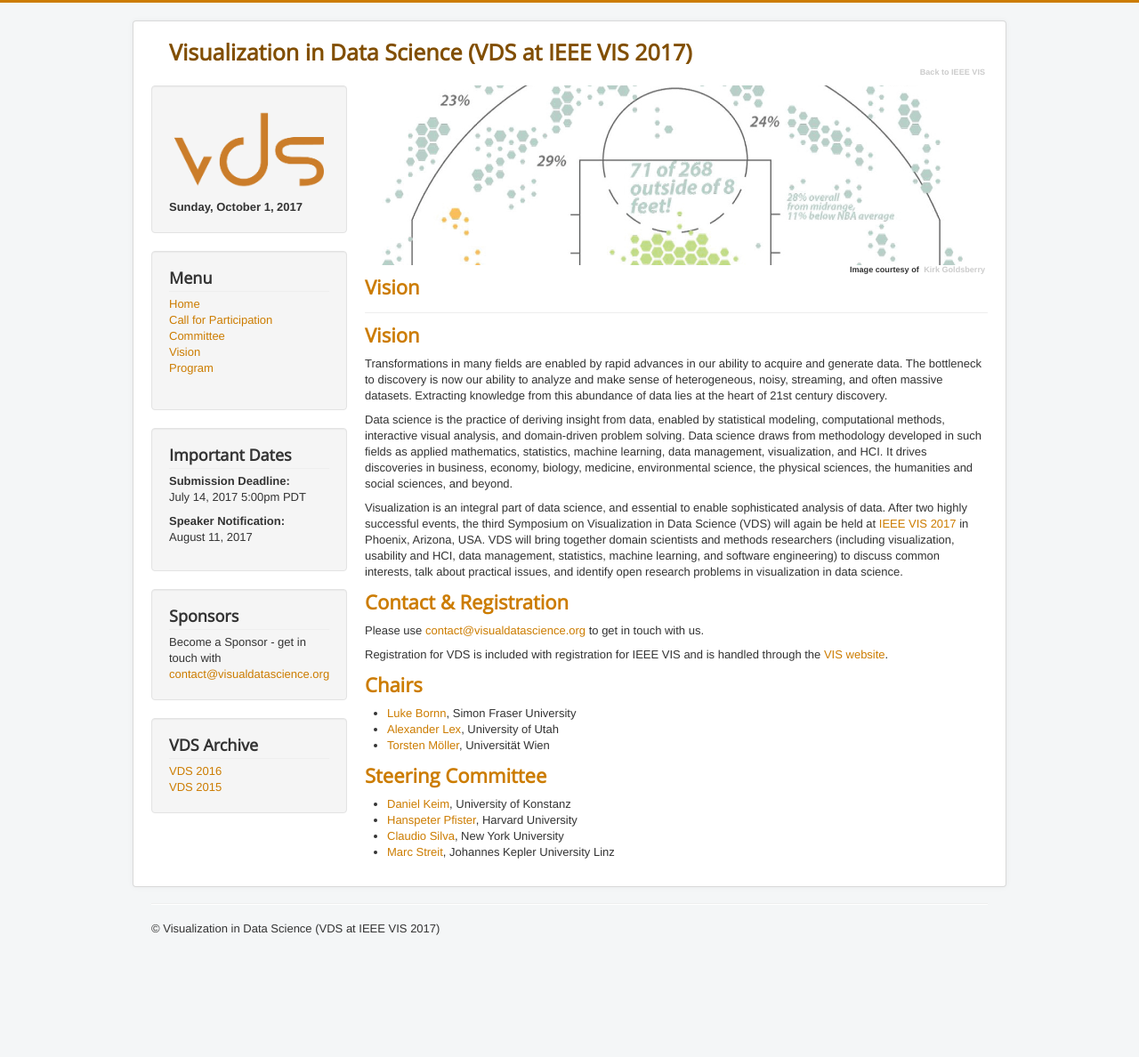
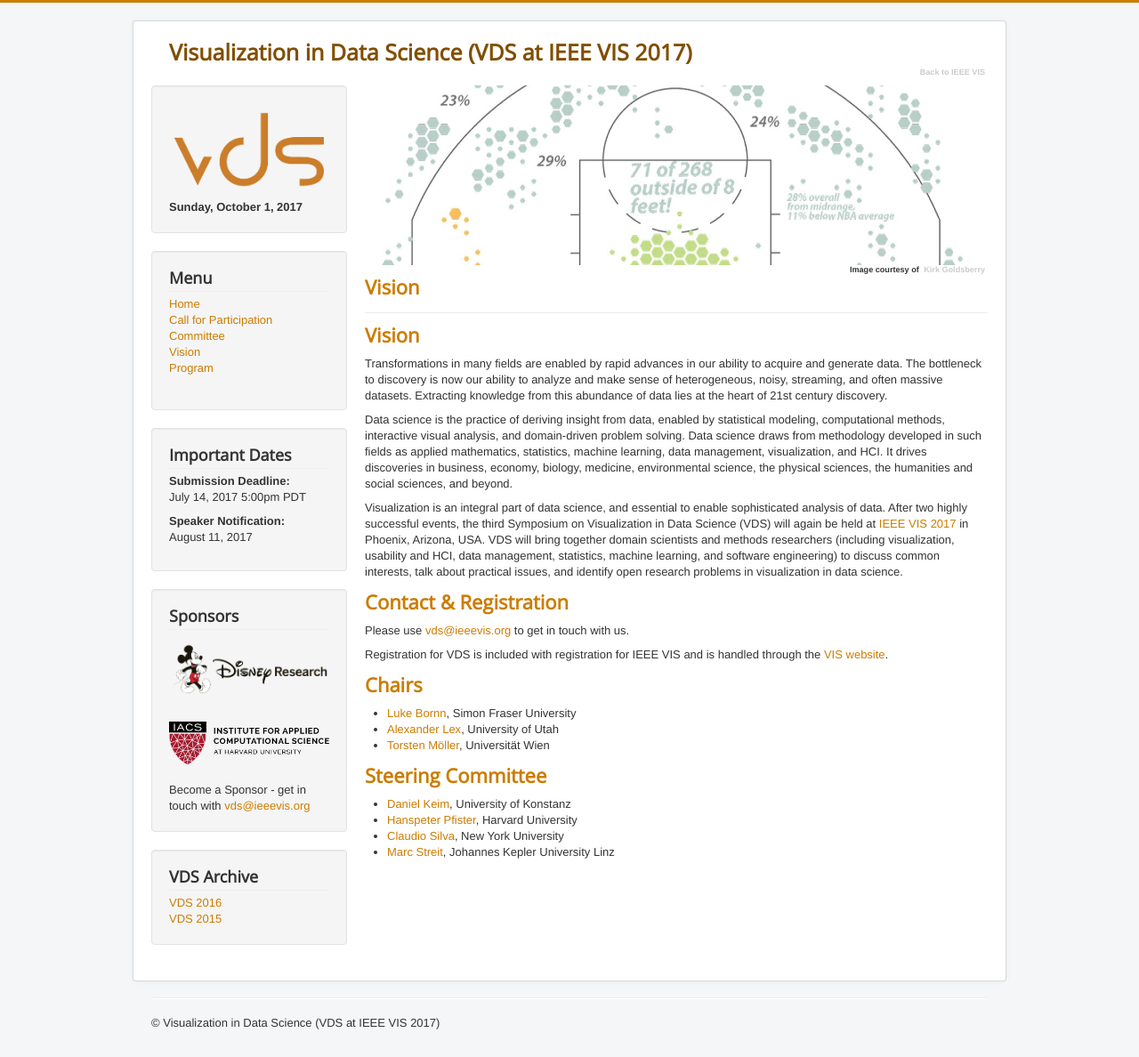
Before and after one commit to visualdatascience/2017, a Jekyll site: the page built from index.md, in a window 1280 px wide. Shown: the whole page at 89% size. Built offline with Jekyll 4.4.1, drawn with Linux system fonts in a browser that asks for light colours; our own code applies the rules of GitHub Pages for plain Markdown files; before the commit the page ends 1082 px from its top, so only the background shows below that.

Commit message:
updated logos, e-mails

```diff
--- a/_config.yml
+++ b/_config.yml
@@ -1,6 +1,6 @@
 # Site settings
 title: "Visualization in Data Science (VDS at IEEE VIS 2017)"
-email: "contact@visualdatascience.org"
+email: "vds@ieeevis.org"
 description: "Visualization in Data Science (VDS at IEEE VIS 2017)"
 baseurl: "/2017"
 url: "http://visualdatascience.org"
--- a/_includes/header.html
+++ b/_includes/header.html
@@ -41,14 +41,18 @@
 
       <div class="well "><h3 class="page-header">Sponsors</h3>
 
-       <div>  Become a Sponsor - get in touch with <a href="mailto:contact@visualdatascience.org">contact@visualdatascience.org</a></div>
-          <!--
+
+
         <div class="custom">
             <p><a href="http://www.disneyresearch.com"><img class="logo" src="{{ site.baseurl }}/images/sponsors/disney.png" alt="Disney Research" /></a></p>
             <p><a href="http://iacs.seas.harvard.edu"><img class="logo"src="{{ site.baseurl }}/images/sponsors/iacs.png" alt="Harvard Institute for Applied Computational Science" /></a></p>
+        </div>
+
+          <div>  Become a Sponsor - get in touch with <a href="mailto:vds@ieeevis.org">vds@ieeevis.org</a></div>
+            <!--
             <p><a href="https://azure.microsoft.com/"><img class="logo" src="{{ site.baseurl }}/images/sponsors/azure.png" alt="Microsoft Azure" /></a></p>
             <p><a href="https://www.rstudio.com/"><img  class="logo" src="{{ site.baseurl }}/images/sponsors/rstudio.png" alt="RStudio" /></a></p>
-        </div>
+
         -->
       </div>
 
--- a/index.md
+++ b/index.md
@@ -13,7 +13,7 @@ Visualization is an integral part of data science, and essential to enable sophi
 
 ## Contact & Registration
 
-Please use [contact@visualdatascience.org](mailto:contact@visualdatascience.org) to get in touch with us.
+Please use [vds@ieeevis.org](mailto:vds@ieeevis.org) to get in touch with us.
 
 Registration for VDS is included with registration for IEEE VIS and is handled through the [VIS website](http://ieeevis.org/).
 
```
Also changed, not shown: images/sponsors/iacs.png, 1 other file.
